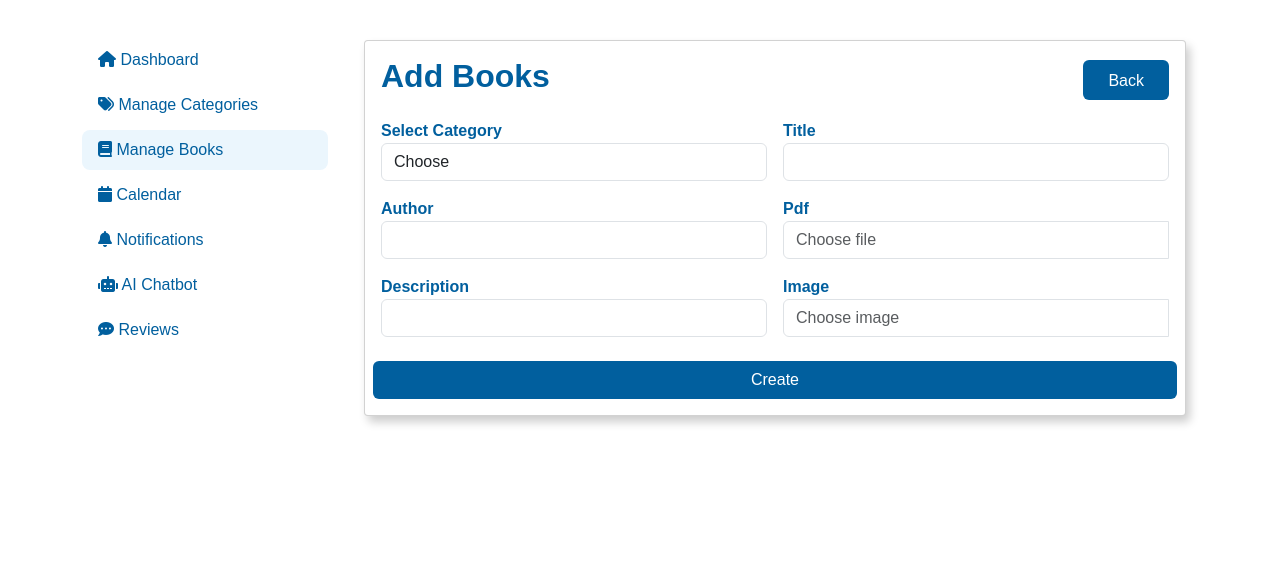
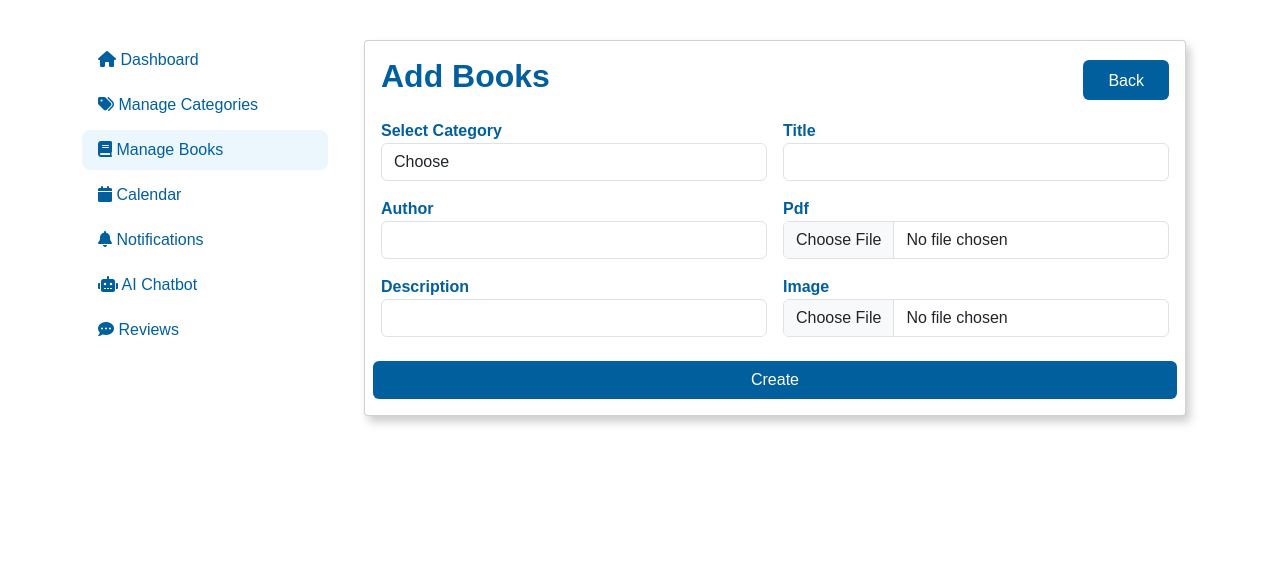
Before and after one commit to Ayesha-rose/Fyp-project, a Laravel app: page /manage_books/create in a window 1280 px wide. Shown: the part 60-637 px from the top of the page. Run offline with Laravel 8, Linux system fonts and the light colour scheme; tables that the repository leaves empty hold one stand-in row (values such as "Sample post"); settings files or empty folders that the repository lacks are supplied.

Commit message:
Pdf and Image

```diff
--- a/app/Http/Controllers/AdminBookController.php
+++ b/app/Http/Controllers/AdminBookController.php
@@ -9,12 +9,22 @@ use Illuminate\Routing\Controller;
 
 class AdminBookController extends Controller
 {
+    /**
+     * Display a listing of the resource.
+     *
+     * @return \Illuminate\Http\Response
+     */
     public function index()
     {
         $books = Book::all();
         return view('manage_books.index', compact('books'));
     }
 
+    /**
+     * Show the form for creating a new resource.
+     *
+     * @return \Illuminate\Http\Response
+     */
     public function create()
     {
         $book = new Book();
@@ -22,6 +32,12 @@ class AdminBookController extends Controller
         return view('manage_books.create', compact('book', 'categories'));
     }
 
+    /**
+     * Store a newly created resource in storage.
+     *
+     * @param  \Illuminate\Http\Request  $request
+     * @return \Illuminate\Http\Response
+     */
     public function store(Request $request)
     {
         $book = new Book();
@@ -36,6 +52,23 @@ class AdminBookController extends Controller
         return redirect()->route('manage_books.index');
     }
 
+    /**
+     * Display the specified resource.
+     *
+     * @param  int  $id
+     * @return \Illuminate\Http\Response
+     */
+    public function show($id)
+    {
+        //
+    }
+
+    /**
+     * Show the form for editing the specified resource.
+     *
+     * @param  int  $id
+     * @return \Illuminate\Http\Response
+     */
     public function edit($id)
     {
         $book = Book::findOrFail($id);
@@ -44,27 +77,33 @@ class AdminBookController extends Controller
         return view('manage_books.create', compact('book', 'categories'));
     }
 
+    /**
+     * Update the specified resource in storage.
+     *
+     * @param  \Illuminate\Http\Request  $request
+     * @param  int  $id
+     * @return \Illuminate\Http\Response
+     */
     public function update(Request $request, $id)
     {
         $book = Book::findOrFail($id);
         $book->category_id = $request->category_id;
         $book->title = $request->title;
         $book->author = $request->author;
+        $book->pdf_link = $request->pdf->store('book-pdf');
         $book->description = $request->description;
-
-        if ($request->hasFile('pdf')) {
-            $book->pdf_link = $request->pdf->store('book-pdf');
-        }
-
-        if ($request->hasFile('image')) {
-            $book->image = $request->image->store('book-image');
-        }
-
+        $book->image = $request->image->store('book-image');
         $book->save();
 
         return redirect()->route('manage_books.index');
     }
 
+     /**
+     * Remove the specified resource from storage.
+     *
+     * @param  int  $id
+     * @return \Illuminate\Http\Response
+     */
     public function destroy($id)
     {
         Book::findOrFail($id)->delete();
--- a/resources/views/manage_books/create.blade.php
+++ b/resources/views/manage_books/create.blade.php
@@ -41,14 +41,9 @@
                         <input type="text" class="form-control" name="author" required value="{{ $book->author ?? '' }}">
                     </div>
 
-
                     <div class="col-md-6 form-group">
-                        <label for="pdf">Pdf</label>
-                        <div class="input-group">
-                            <input type="text" class="form-control" placeholder="Choose file" readonly
-                                value="{{ $book->id && $book->pdf_link ? basename($book->pdf_link) : '' }}">
-                            <input type="file" name="pdf" class="form-control" style="opacity: 0; position: absolute; left: 0; top: 0; width: 100%; height: 100%;">
-                        </div>
+                         <label for="pdf_link">Pdf</label>
+                        <input type="file" class="form-control" name="pdf" required value="{{ $book->pdf_Link ?? '' }}">
                     </div>
 
 
@@ -56,15 +51,10 @@
                         <label for="description">Description</label>
                         <input type="text" class="form-control" name="description" required value="{{ $book->description ?? '' }}">
                     </div>
+
                     <div class="col-md-6 form-group">
                         <label for="image">Image</label>
-                        <div class="input-group" style="position: relative;">
-                            <input type="text" class="form-control" placeholder="Choose image" readonly
-                                value="{{ $book->id && $book->image ? basename($book->image) : '' }}">
-                            <input type="file" name="image" accept="image/*"
-                                class="form-control"
-                                style="opacity: 0; position: absolute; left: 0; top: 0; width: 100%; height: 100%;">
-                        </div>
+                        <input type="file" class="form-control" name="image" accept="image/*" value="{{ $book->image ?? '' }}">
                     </div>
 
 
```
